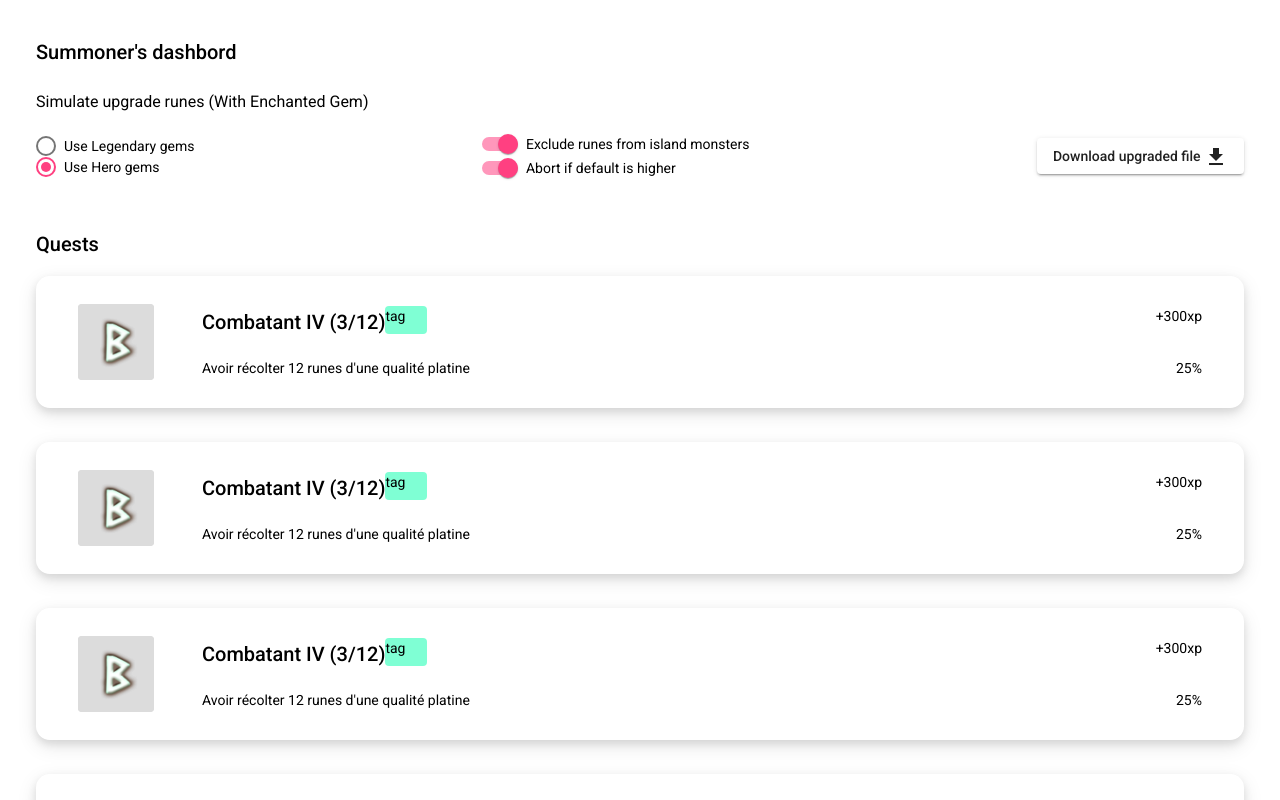
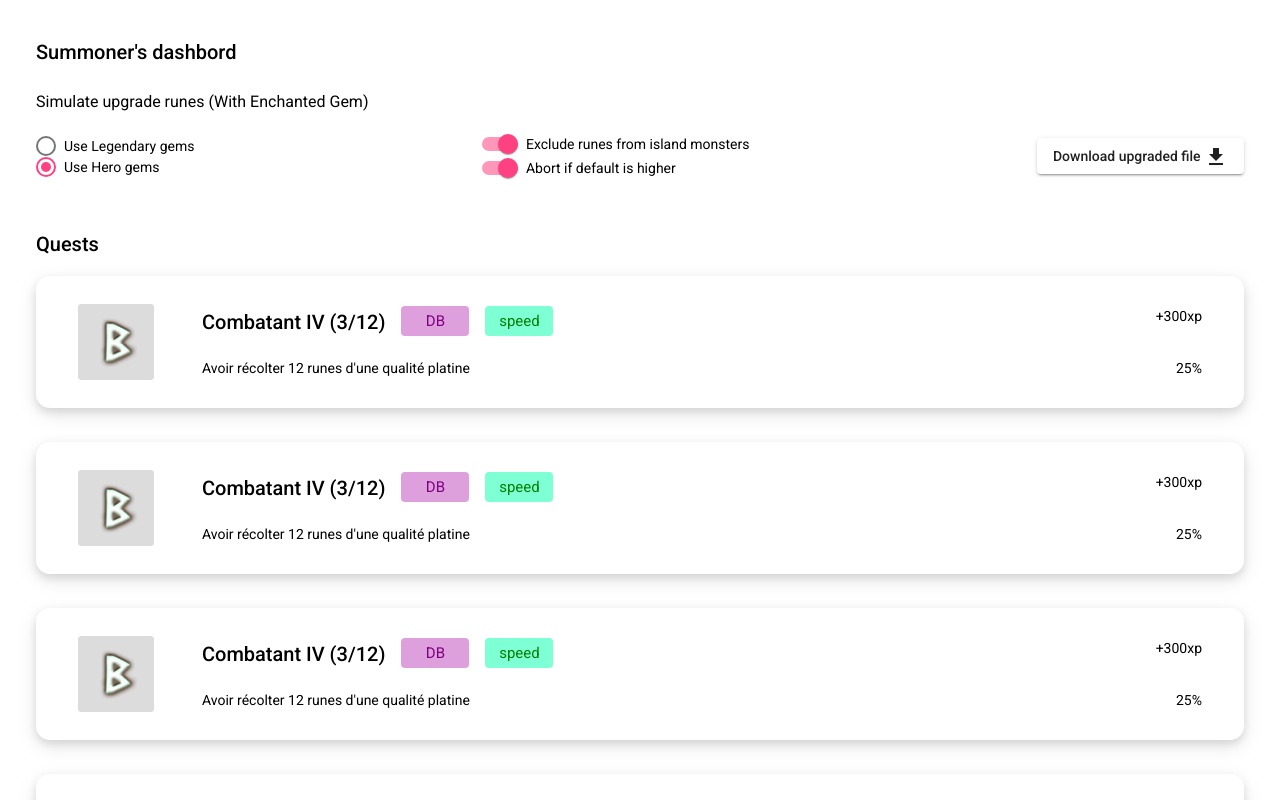
Before and after one commit to n-tardieu/oh-my-runes, an Angular app: page /dashboard in a window 1280 px wide. Shown: the top 800 px of the page. Built offline with nearby package versions, Linux system fonts and the light colour scheme.

Commit message:
feat(tag): update tag style & input

```diff
--- a/src/app/components/mission/mission-card/mission-card.component.html
+++ b/src/app/components/mission/mission-card/mission-card.component.html
@@ -10,7 +10,8 @@
             <div class="container-content-mission-section1">
                 <div class="container-content-mission-section1-title">
                         <h2>Combatant IV (3/12)</h2>
-                        <tag></tag>
+                        <tag [type]="'db'"></tag>
+                        <tag [type]="'spd'"></tag>
                 </div>
                 <div class="container-content-mission-section1-progression"> +300xp</div>
             </div>
--- a/src/app/components/tag/tag.component.html
+++ b/src/app/components/tag/tag.component.html
@@ -1,3 +1,5 @@
-<div class="container">
-    <p>tag</p>
+<div [ngClass]="type === 'spd' ? 'container' : 'container--caiross'">
+    <div [ngClass]="type === 'spd' ? 'container_tag' : 'container_tag--caiross'">
+        <h4>{{ getTitle()}}</h4>
+    </div>
 </div>
--- a/src/app/components/tag/tag.component.scss
+++ b/src/app/components/tag/tag.component.scss
@@ -1,6 +1,37 @@
 .container {
+    display: flex;
+    justify-content: center;
     background-color: aquamarine;
-    height: 28px;
-    width: 42px;
+    height: 30px;
+    width: 68px;
     border-radius: 4px;
+    margin-left: 16px;
 }
+
+.container_tag {
+    display: flex;
+    align-items: center;
+    color: green;
+    h4 {
+        margin: 0px;
+    }
+}
+
+.container--caiross {
+    display: flex;
+    justify-content: center;
+    background-color: plum;
+    height: 30px;
+    width: 68px;
+    border-radius: 4px;
+    margin-left: 16px;
+}
+
+.container_tag--caiross {
+    display: flex;
+    align-items: center;
+    color: purple;
+    h4 {
+        margin: 0px;
+    }
+}
--- a/src/app/components/tag/tag.component.ts
+++ b/src/app/components/tag/tag.component.ts
@@ -1,4 +1,4 @@
-import { Component, OnInit } from '@angular/core';
+import { Component, Input, OnInit } from '@angular/core';
 
 @Component({
   selector: 'tag',
@@ -7,9 +7,26 @@ import { Component, OnInit } from '@angular/core';
 })
 export class TagComponent implements OnInit {
 
+  @Input()
+  type!: string;
+
   constructor() { }
 
   ngOnInit(): void {
   }
 
+
+  getTitle() {
+    if (this.type == 'gb') {
+      return 'GB'
+    } else if (this.type == 'db') {
+      return 'DB'
+    } else if (this.type == 'nb') {
+      return 'NB'
+    } else if (this.type == 'spd') {
+      return 'speed'
+    }
+    return 'undefined'
+  }
+
 }
```
Also changed, not shown: 2 other files (tests, documents, lock files or other folders).
